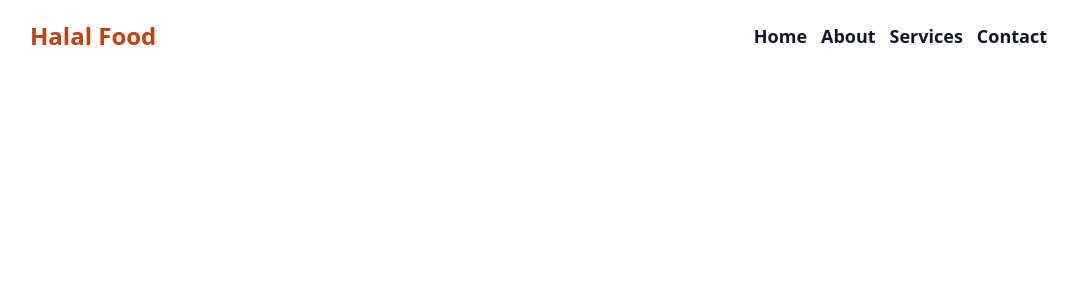
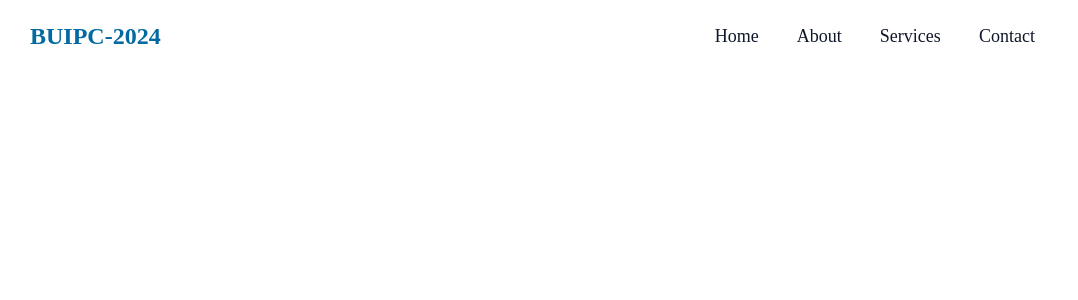
Before and after one commit to anas20023/IIPC, a React (Vite) app in the folder Client/: page / in a window 1280 px wide. Shown: the top 300 px of the page, without its empty margins (98-1176 px from the left). Built offline with nearby package versions, Linux system fonts and the light colour scheme.

Commit message:
Update navbar styling and content

```diff
--- a/Client/src/components/navbar.jsx
+++ b/Client/src/components/navbar.jsx
@@ -1,11 +1,11 @@
 // eslint-disable-next-line no-unused-vars
 const navbar = () => {
     return <>
-        <nav className="flex flex-row justify-between items-center w-4/5  max-w-screen-lg mx-auto py-5">
-            <div className="flex flex-row justify-between items-center w-[70%]">
-                <h1 className="text-2xl font-bold text-orange-700 cursor-pointer">Halal Food</h1>
+        <nav className="flex flex-row justify-between items-center w-4/5  max-w-screen-lg mx-auto py-5 font-[poppins]">
+            <div className="flex flex-row justify-between items-center w-[65%]">
+                <h1 className="text-2xl font-bold text-sky-700 cursor-pointer">BUIPC-2024</h1>
             </div>
-            <div className="flex flex-row justify-around items-center w-[30%] text-lg font-semibold text-slate-900">
+            <div className="flex flex-row justify-around items-center w-[35%] text-lg font-medium text-slate-900">
                 <a href="#">Home</a>
                 <a href="#">About</a>
                 <a href="#">Services</a>
```
